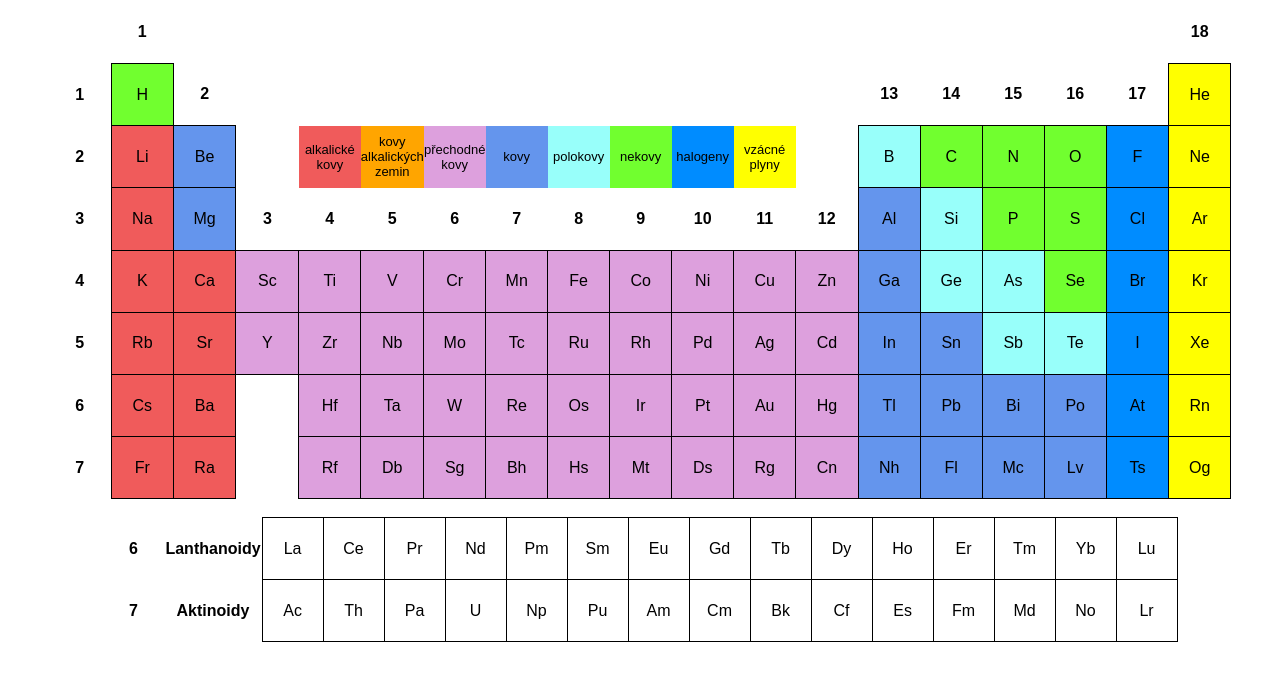
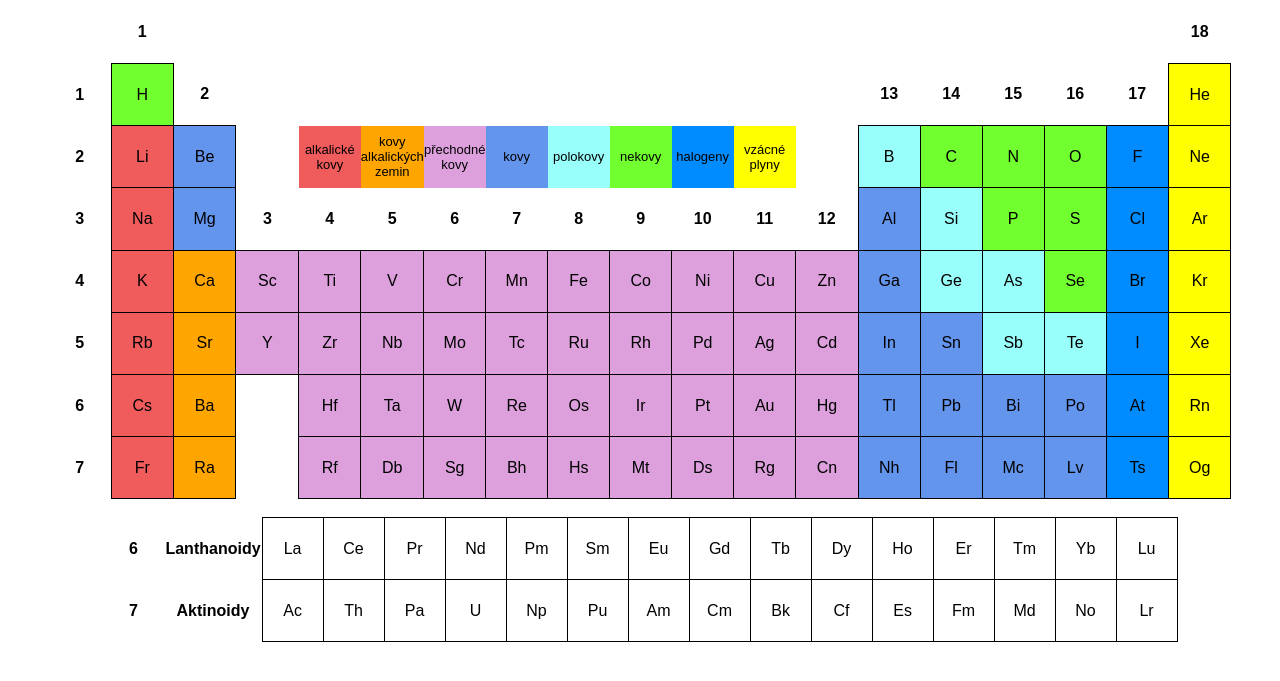
Before and after one commit to radekhavelka3/tabulka-havelka, a plain HTML site: page tabulka-havelka/index.html in a window 1280 px wide. Shown: the part 79-760 px from the top of the page. Drawn offline with Linux system fonts and the light colour scheme.

Commit message:
Add files via upload

```diff
--- a/tabulka-havelka/index.html
+++ b/tabulka-havelka/index.html
@@ -96,7 +96,7 @@
         <tr>
             <th>4</th>
             <td class="alkakovy">K</td>
-            <td class="alkakovy">Ca</td>
+            <td class="alkazeminkovy">Ca</td>
             <td class="prechkovy">Sc</td>
             <td class="prechkovy">Ti</td>
             <td class="prechkovy">V</td>
@@ -117,7 +117,7 @@
         <tr>
             <th>5</th>
             <td class="alkakovy">Rb</td>
-            <td class="alkakovy">Sr</td>
+            <td class="alkazeminkovy">Sr</td>
             <td class="prechkovy">Y</td>
             <td class="prechkovy">Zr</td>
             <td class="prechkovy">Nb</td>
@@ -138,7 +138,7 @@
         <tr>
             <th>6</th>
             <td class="alkakovy">Cs</td>
-            <td class="alkakovy">Ba</td>
+            <td class="alkazeminkovy">Ba</td>
             <th class="empty"></th>
             <td class="prechkovy">Hf</td>
             <td class="prechkovy">Ta</td>
@@ -159,7 +159,7 @@
         <tr>
             <th>7</th>
             <td class="alkakovy">Fr</td>
-            <td class="alkakovy">Ra</td>
+            <td class="alkazeminkovy">Ra</td>
             <th class="empty"></th>
             <td class="prechkovy">Rf</td>
             <td class="prechkovy">Db</td>
```
